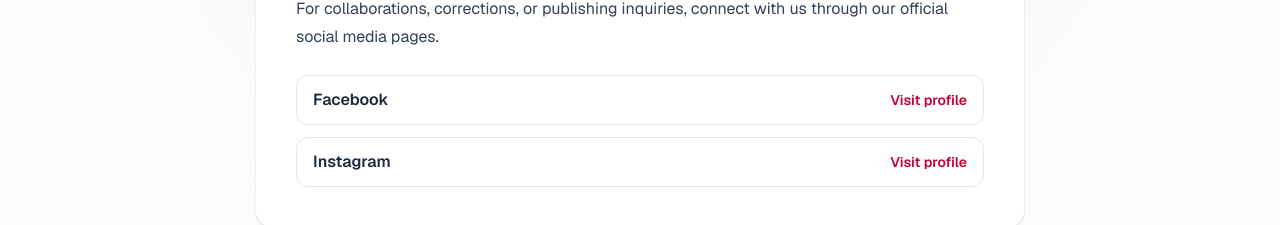
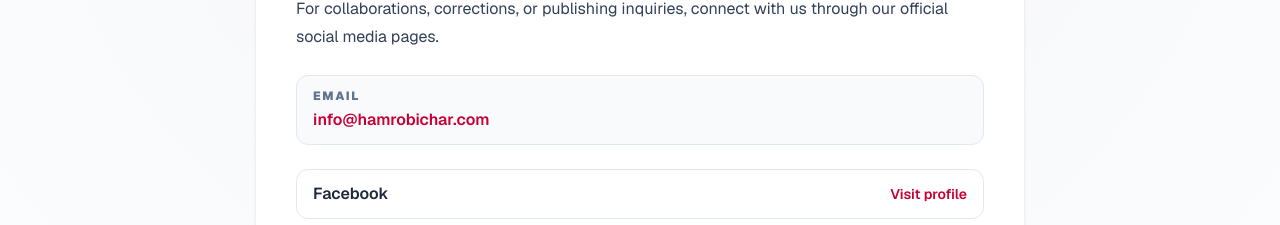
Before and after one commit to chapter-ranjeet/HamroBichar, a Next.js app in the folder frontend/: page /contact in a window 1280 px wide. Shown: the part 271-496 px from the top of the page. Built offline with nearby package versions, Linux system fonts and the light colour scheme; no server answers.

Commit message:
Add contact email link on contact page

```diff
--- a/frontend/src/app/contact/page.tsx
+++ b/frontend/src/app/contact/page.tsx
@@ -33,6 +33,16 @@
         {dictionary.contact.description}
       </p>
 
+      <div className="mt-6 rounded-xl border border-slate-200 bg-slate-50 px-4 py-3">
+        <p className="text-xs font-black uppercase tracking-[0.14em] text-slate-500">Email</p>
+        <a
+          href="mailto:info@hamrobichar.com"
+          className="mt-1 inline-block text-base font-semibold text-rose-700 hover:text-rose-800"
+        >
+          info@hamrobichar.com
+        </a>
+      </div>
+
       <div className="mt-6 space-y-3">
         {socialLinks.map((social) => (
           <a
```
